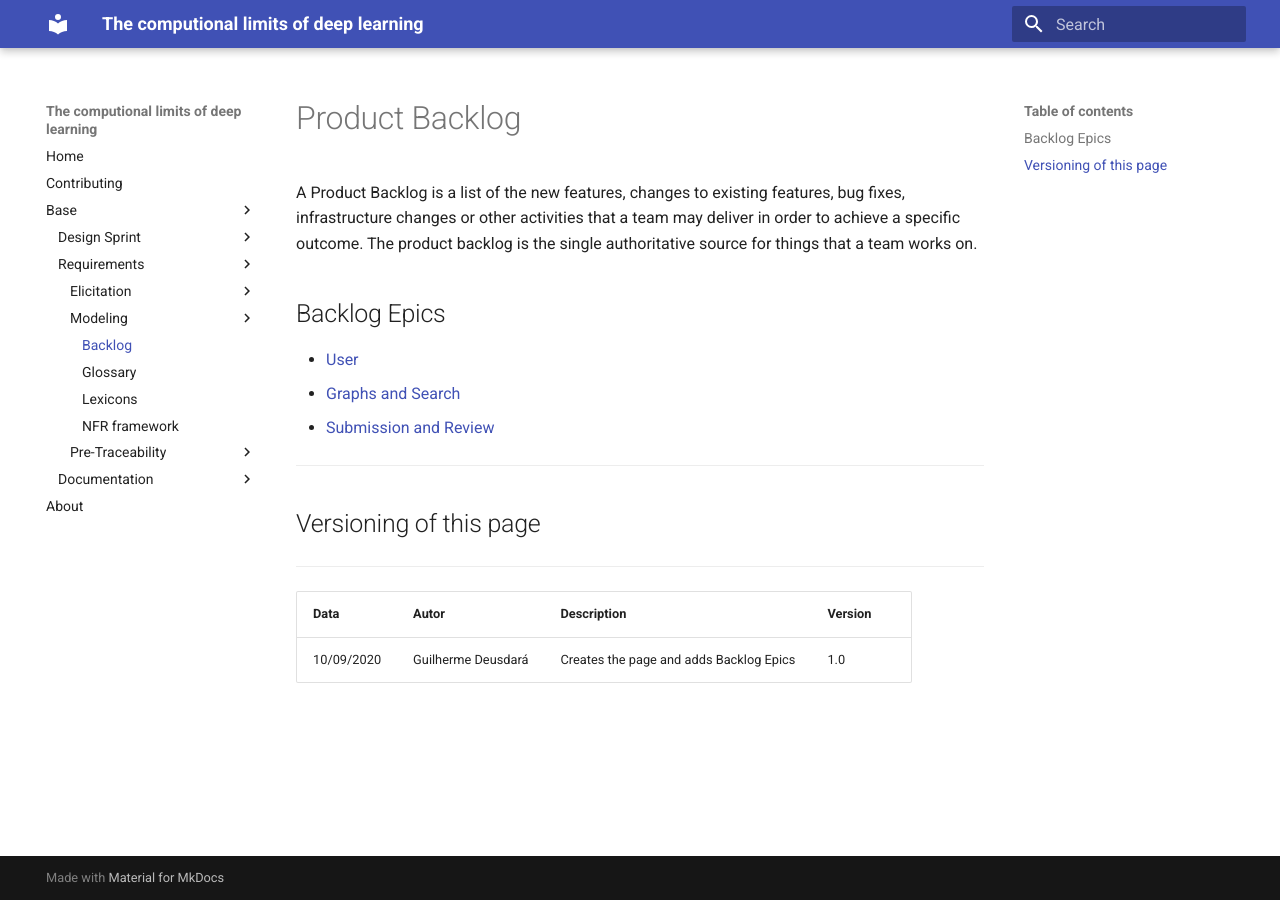
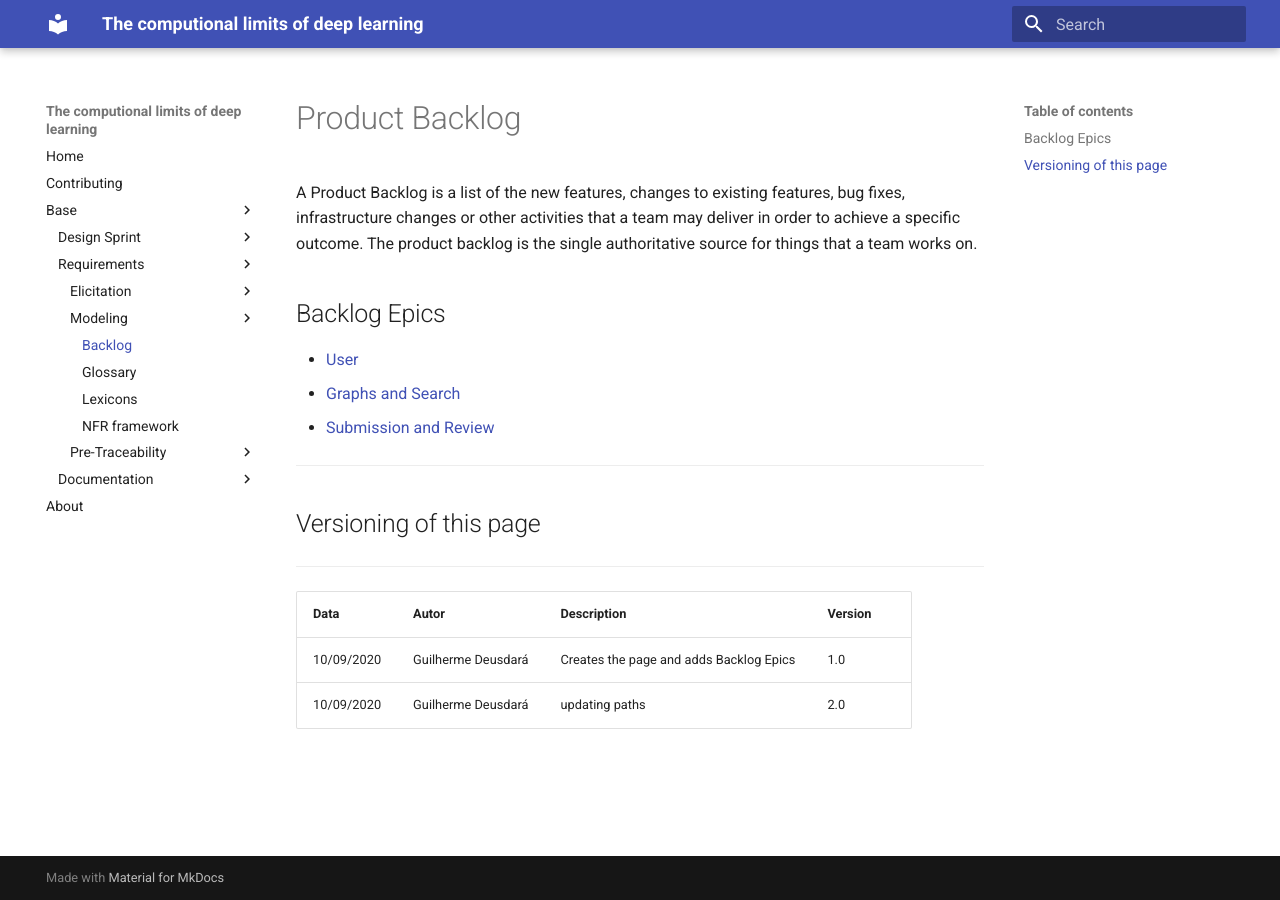
Before and after one commit to UnBArqDsw/2020.1_G2_ProjetoX, an MkDocs documentation site: the page built from documentation/docs/base/requirements/modeling/backlog.md, in a window 1280 px wide. Built offline with MkDocs 1.6.1 and Material for MkDocs 9.7.7, drawn with Linux system fonts in a browser that asks for light colours; some of the changed lines change nothing that is shown.

Commit message:
ajusting paths
Signed-off-by: Guilherme Deusdará <guibanci@gmail.com>

```diff
--- a/documentation/docs/base/requirements/modeling/backlog.md
+++ b/documentation/docs/base/requirements/modeling/backlog.md
@@ -3,9 +3,9 @@
 A Product Backlog is a list of the new features, changes to existing features, bug fixes, infrastructure changes or other activities that a team may deliver in order to achieve a specific outcome. The product backlog is the single authoritative source for things that a team works on.
 
 ## Backlog Epics
-* [User](./backlogEpics/GrathsAndSearch.md)
-* [Graphs and Search](./backlogEpics/GraphsAndSearch.md)
-* [Submission and Review](./backlogEpics/SubmissionAndReview.md)
+* [User](./backlogEpics/user.md)
+* [Graphs and Search](./backlogEpics/graphsAndSearch.md)
+* [Submission and Review](./backlogEpics/submissionAndReview.md)
 
 ---
 
@@ -15,3 +15,4 @@
 | Data | Autor | Description | Version |
 |------|-------|-----------|--------|
 | 10/09/2020 | Guilherme Deusdará | Creates the page and adds Backlog Epics | 1.0 |
+| 10/09/2020 | Guilherme Deusdará | updating paths | 2.0 |
```
